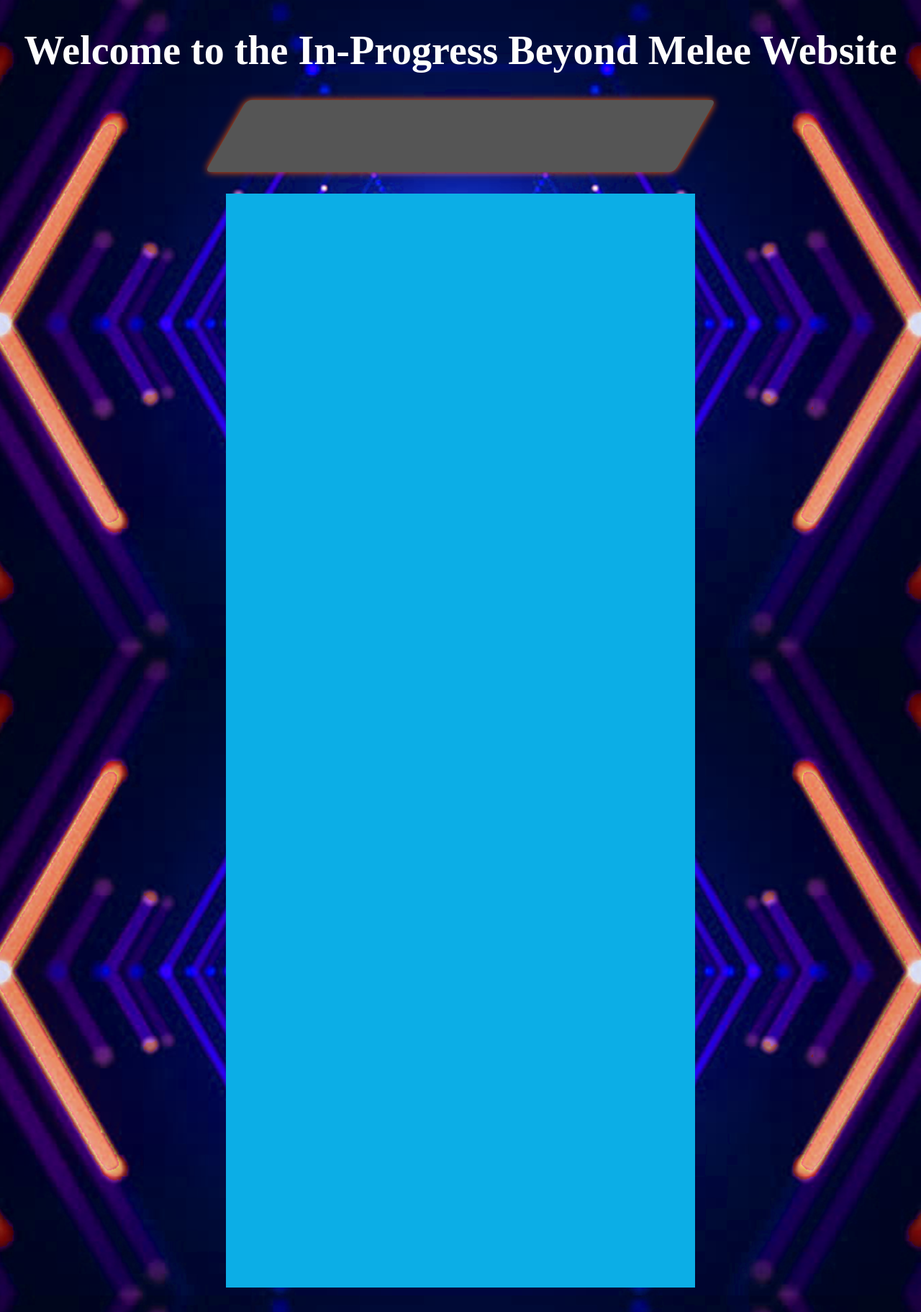
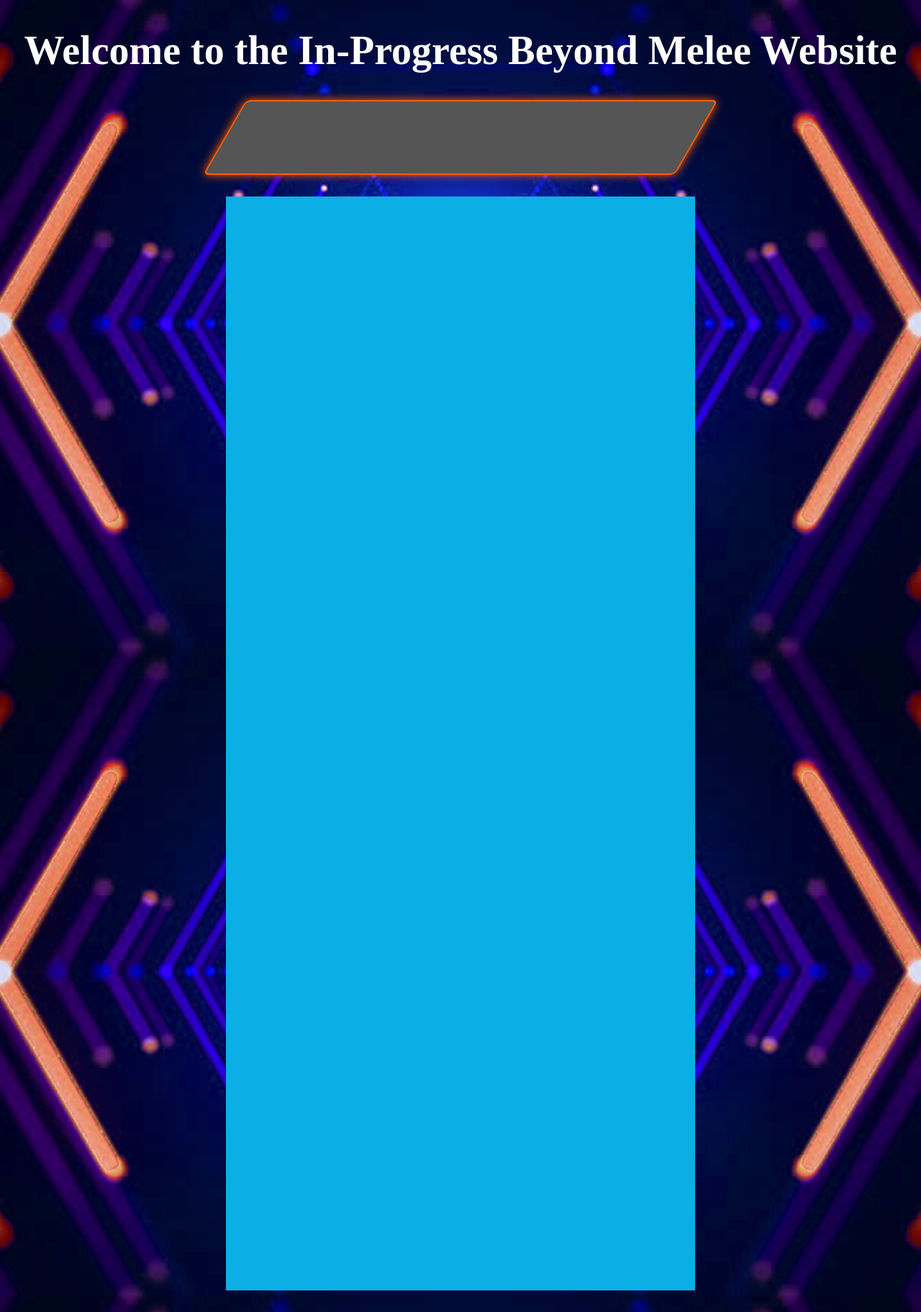
Before and after one commit to BeyondMelee/BeyondMelee.github.io, a Jekyll site: the page built from index.html, in a window 1280 px wide. Shown: the whole page at 72% size. Built offline with Jekyll 4.4.1, drawn with Linux system fonts in a browser that asks for light colours.

Commit message:
styling progress

```diff
--- a/css/style.css
+++ b/css/style.css
@@ -39,10 +39,10 @@
 }
 
 .glowing-border {
-    border: 5% solid #ff5e00;
+    border: 2px solid #ff5e00;
     border-radius: 7px;
     outline: none;
-    box-shadow: 0 0 10px #ff5e00;
+    box-shadow: 0 0 12px #ff5e00;
 }
 
 .bottom-gap{
--- a/index.html
+++ b/index.html
@@ -15,6 +15,6 @@
 
     </div>
 
-    <div class="center-div" style="width:50%;height:1500px;background-color: #0caee6">
+    <div class="center-div bottom-gap" style="width:50%;height:1500px;background-color: #0caee6">
     </div>
 </body>
```
